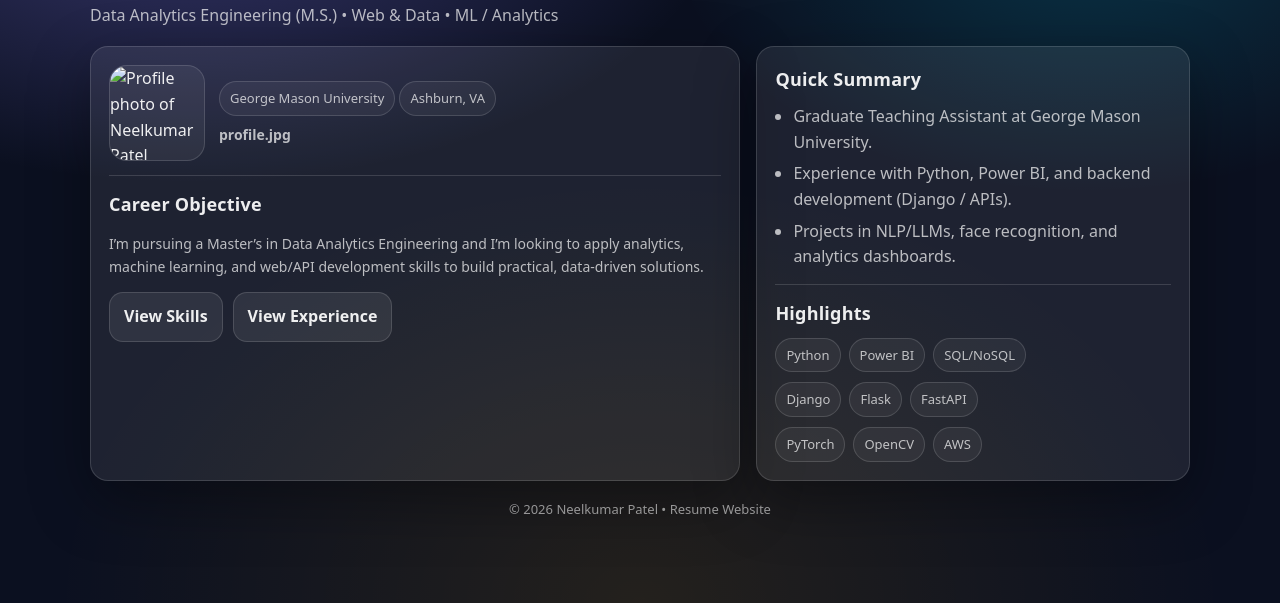
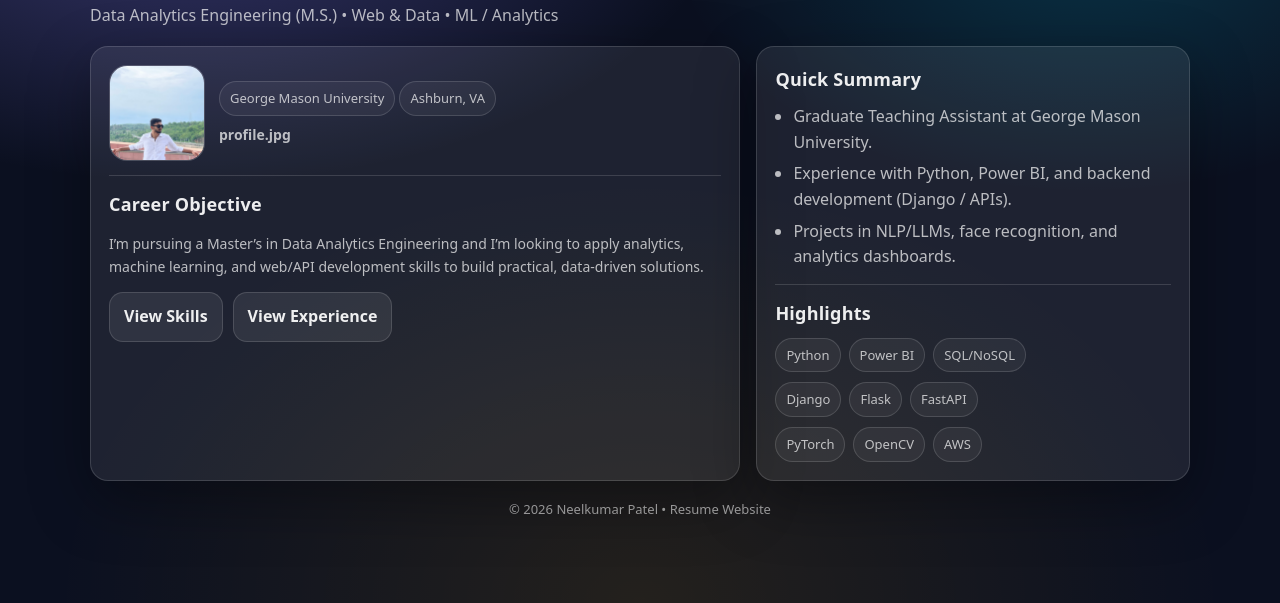
Before and after one commit to Neel-2601/resume-website, a plain HTML site: page index.html in a window 1280 px wide. Shown: the part 197-800 px from the top of the page. Drawn offline with Linux system fonts and the light colour scheme.

Commit message:
Update index.html

```diff
--- a/index.html
+++ b/index.html
@@ -29,7 +29,7 @@
     <div class="grid">
       <section class="card">
         <div class="profile">
-          <img class="avatar" src="assets/images/profile.jpg" alt="Profile photo of Neelkumar Patel" />
+          <img class="avatar" src="images/profile.jpg" alt="Profile photo of Neelkumar Patel" />
           <div>
             <div class="badge">George Mason University</div>
             <div class="badge">Ashburn, VA</div>
```
